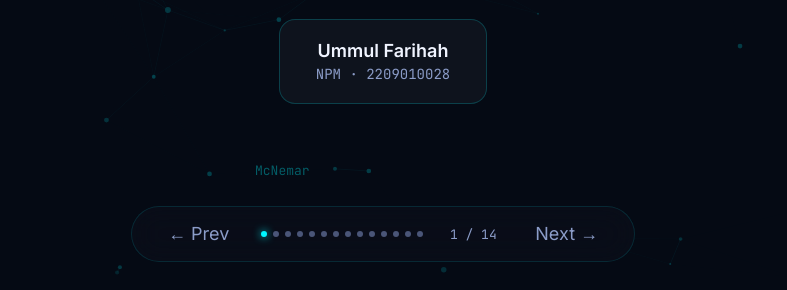
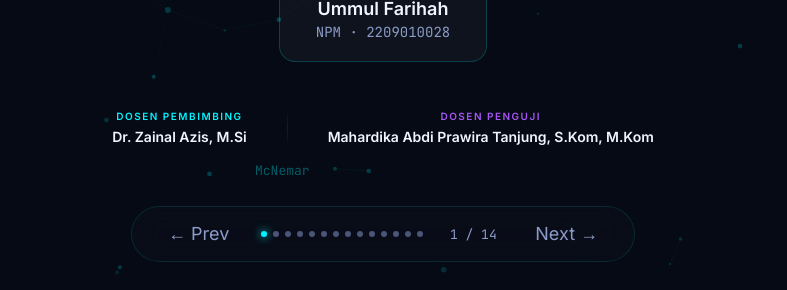
Before and after one commit to khamalputra/ummu.research, a plain HTML site: page index.html in a window 1280 px wide. Shown: the part 510-800 px from the top of the page, 257-1044 px from the left. Drawn offline with Linux system fonts and the light colour scheme.

Commit message:
Update index.html

```diff
--- a/index.html
+++ b/index.html
@@ -210,6 +210,18 @@ canvas#bg{position:fixed;inset:0;z-index:0;opacity:.3}
     <div class="gc anim" style="padding:20px 36px;margin-top:8px;animation-delay:.5s;border-color:rgba(0,245,255,.2)">
       <p style="font-size:18px;font-weight:700;color:var(--text)">Ummul Farihah</p>
       <p class="mono" style="color:var(--muted);font-size:14px;margin-top:4px">NPM · 2209010028</p>
+    </div>
+
+    <div class="anim" style="margin-top:24px;display:flex;gap:40px;animation-delay:.7s">
+      <div style="text-align:center">
+        <p style="font-size:10px;color:var(--cyan);text-transform:uppercase;letter-spacing:1.5px;margin-bottom:6px;font-weight:700">Dosen Pembimbing</p>
+        <p style="font-size:14px;font-weight:600;color:var(--text)">Dr. Zainal Azis, M.Si</p>
+      </div>
+      <div style="width:1px;background:linear-gradient(to bottom, transparent, var(--border), transparent);height:36px;align-self:center"></div>
+      <div style="text-align:center">
+        <p style="font-size:10px;color:var(--purple2);text-transform:uppercase;letter-spacing:1.5px;margin-bottom:6px;font-weight:700">Dosen Penguji</p>
+        <p style="font-size:14px;font-weight:600;color:var(--text)">Mahardika Abdi Prawira Tanjung, S.Kom, M.Kom</p>
+      </div>
     </div>
   </div>
   <div class="token" style="top:10%;left:5%;animation-duration:8s;animation-delay:0s">"positif"</div>
@@ -817,6 +829,18 @@ canvas#bg{position:fixed;inset:0;z-index:0;opacity:.3}
       <p class="mono" style="color:var(--muted);font-size:14px;margin-top:4px">NPM 2209010028</p>
       <p style="color:var(--muted);font-size:13px;margin-top:6px">Program Studi Sistem Informasi · FIKTI UMSU · 2026</p>
     </div>
+
+    <div class="anim" style="margin-top:20px;display:flex;gap:32px;justify-content:center">
+      <div style="text-align:center">
+        <p style="font-size:9px;color:var(--cyan);text-transform:uppercase;letter-spacing:1px;margin-bottom:4px">Pembimbing</p>
+        <p style="font-size:12px;font-weight:600">Dr. Zainal Azis, M.Si</p>
+      </div>
+      <div style="width:1px;background:var(--border);height:24px;align-self:center"></div>
+      <div style="text-align:center">
+        <p style="font-size:9px;color:var(--purple2);text-transform:uppercase;letter-spacing:1px;margin-bottom:4px">Penguji</p>
+        <p style="font-size:12px;font-weight:600">Mahardika Abdi Prawira Tanjung, S.Kom, M.Kom</p>
+      </div>
+    </div>
     <div class="anim" style="display:flex;gap:12px;flex-wrap:wrap;justify-content:center">
       <span class="badge badge-cyan">Proposal Skripsi</span>
       <span class="badge badge-purple">NLP Klasik vs BERT</span>
```
